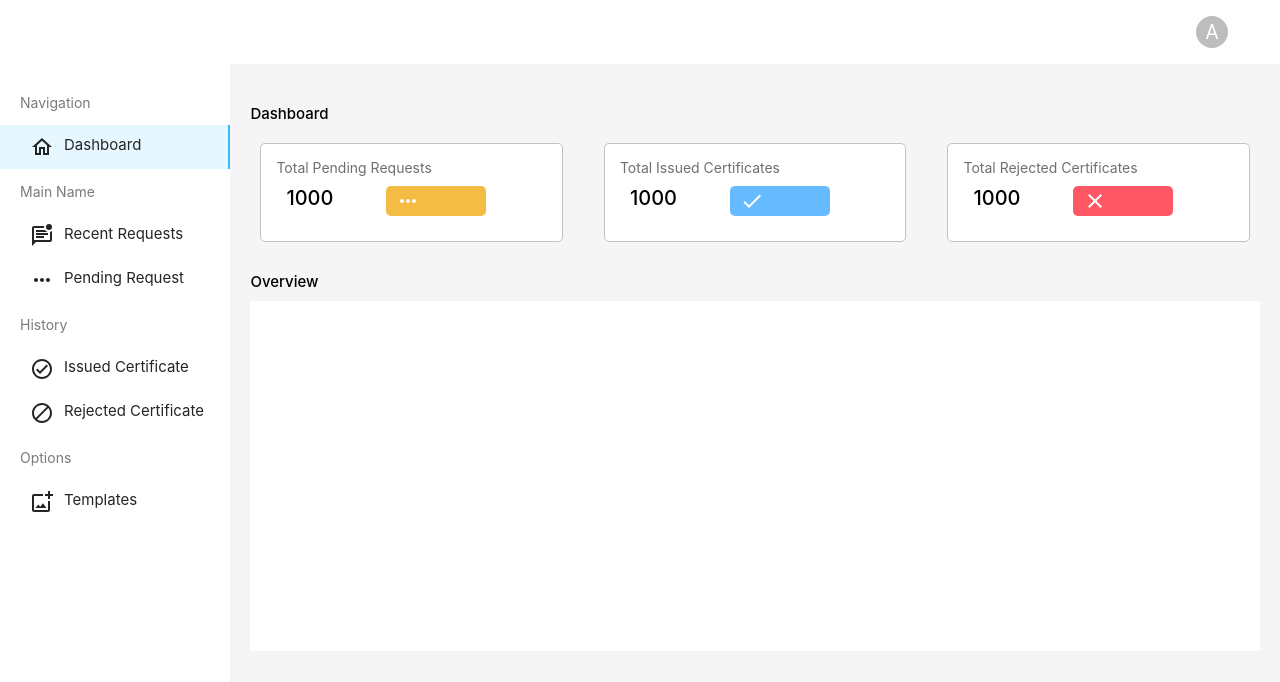
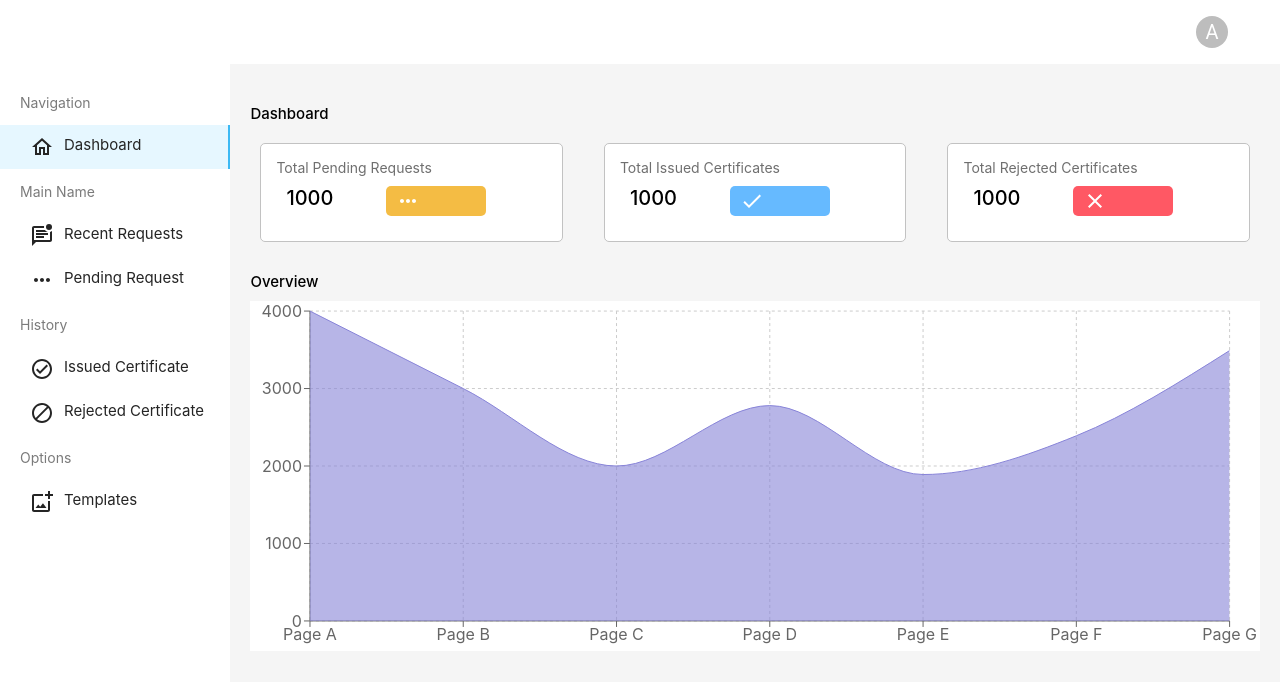
Before and after one commit to YashmikaAnusara/Certificate-Management, a React (Create React App) app in the folder FrontEnd/: page /dashboard in a window 1280 px wide. Shown: the top 682 px of the page. Built offline with nearby package versions, Linux system fonts and the light colour scheme.

Commit message:
add the charts

```diff
--- a/FrontEnd/package.json
+++ b/FrontEnd/package.json
@@ -24,8 +24,10 @@
     "pdfjs-dist": "^2.14.305",
     "react": "^18.1.0",
     "react-dom": "^18.1.0",
+    "react-hook-form": "^7.33.1",
     "react-router-dom": "^6.3.0",
     "react-scripts": "5.0.1",
+    "recharts": "^2.1.12",
     "styled-components": "^5.3.5",
     "web-vitals": "^2.1.4"
   },
--- a/FrontEnd/src/CSS/AdminHome.css
+++ b/FrontEnd/src/CSS/AdminHome.css
@@ -190,7 +190,7 @@
   height: 350px;
 }
 .garph-wrapper1 {
-  width: 50%;
+  width: 100%;
   background-color: rgb(255, 255, 255);
 }
 .garph-wrapper2 {
--- a/FrontEnd/src/Components/BarChart.jsx
+++ b/FrontEnd/src/Components/BarChart.jsx
@@ -1,16 +1,79 @@
-import React from 'react'
-// ES2015 module syntax
-import { Chart, ChartSeries, ChartSeriesItem } from '@progress/kendo-react-charts';
+import React from "react";
+import {
+  AreaChart,
+  Area,
+  XAxis,
+  YAxis,
+  CartesianGrid,
+  Tooltip,
+  ResponsiveContainer,
+} from "recharts";
 
-function BarChart() {
-  const data = [1, 2, 3, 5, 8, 13];
+const data = [
+  {
+    name: "Page A",
+    uv: 4000,
+    pv: 2400,
+    amt: 2400,
+  },
+  {
+    name: "Page B",
+    uv: 3000,
+    pv: 1398,
+    amt: 2210,
+  },
+  {
+    name: "Page C",
+    uv: 2000,
+    pv: 9800,
+    amt: 2290,
+  },
+  {
+    name: "Page D",
+    uv: 2780,
+    pv: 3908,
+    amt: 2000,
+  },
+  {
+    name: "Page E",
+    uv: 1890,
+    pv: 4800,
+    amt: 2181,
+  },
+  {
+    name: "Page F",
+    uv: 2390,
+    pv: 3800,
+    amt: 2500,
+  },
+  {
+    name: "Page G",
+    uv: 3490,
+    pv: 4300,
+    amt: 2100,
+  },
+];
+
+export default function BarChart() {
   return (
-    <Chart>
-    <ChartSeries>
-      <ChartSeriesItem data={data} name="Fibonacci" />
-    </ChartSeries>
-    </Chart>
-  )
+    <ResponsiveContainer width="100%" height="100%">
+      <AreaChart
+        width={500}
+        height={400}
+        data={data}
+        margin={{
+          top: 10,
+          right: 30,
+          left: 0,
+          bottom: 0,
+        }}
+      >
+        <CartesianGrid strokeDasharray="3 3" />
+        <XAxis dataKey="name" />
+        <YAxis />
+        <Tooltip />
+        <Area type="monotone" dataKey="uv" stroke="#8884d8" fill="#8884d8" />
+      </AreaChart>
+    </ResponsiveContainer>
+  );
 }
-
-export default BarChart
--- a/FrontEnd/src/Pages/AdminHome.jsx
+++ b/FrontEnd/src/Pages/AdminHome.jsx
@@ -7,6 +7,7 @@ import AccountMenu from "../Components/Profile";
 import MoreHorizOutlinedIcon from "@mui/icons-material/MoreHorizOutlined";
 import DoneOutlinedIcon from "@mui/icons-material/DoneOutlined";
 import ClearOutlinedIcon from "@mui/icons-material/ClearOutlined";
+import BarChart from "../Components/BarChart";
 
 function AdminHome() {
   return (
@@ -49,8 +50,12 @@ function AdminHome() {
           </div>
           <p className="body-topic">Overview</p>
           <div className="admin-dashboard-graph-wrapper">
-            <div className="garph-wrapper1"></div>
-            <div className="garph-wrapper2"></div>
+            <div className="garph-wrapper1">
+              <BarChart/>
+            </div>
+            {/* <div className="garph-wrapper2">
+              <h1>hi2</h1>
+            </div> */}
           </div>
           {/* ------------------------------------------------------ */}
         </div>
```
Also changed, not shown: 1 other file (tests, documents, lock files or other folders).
